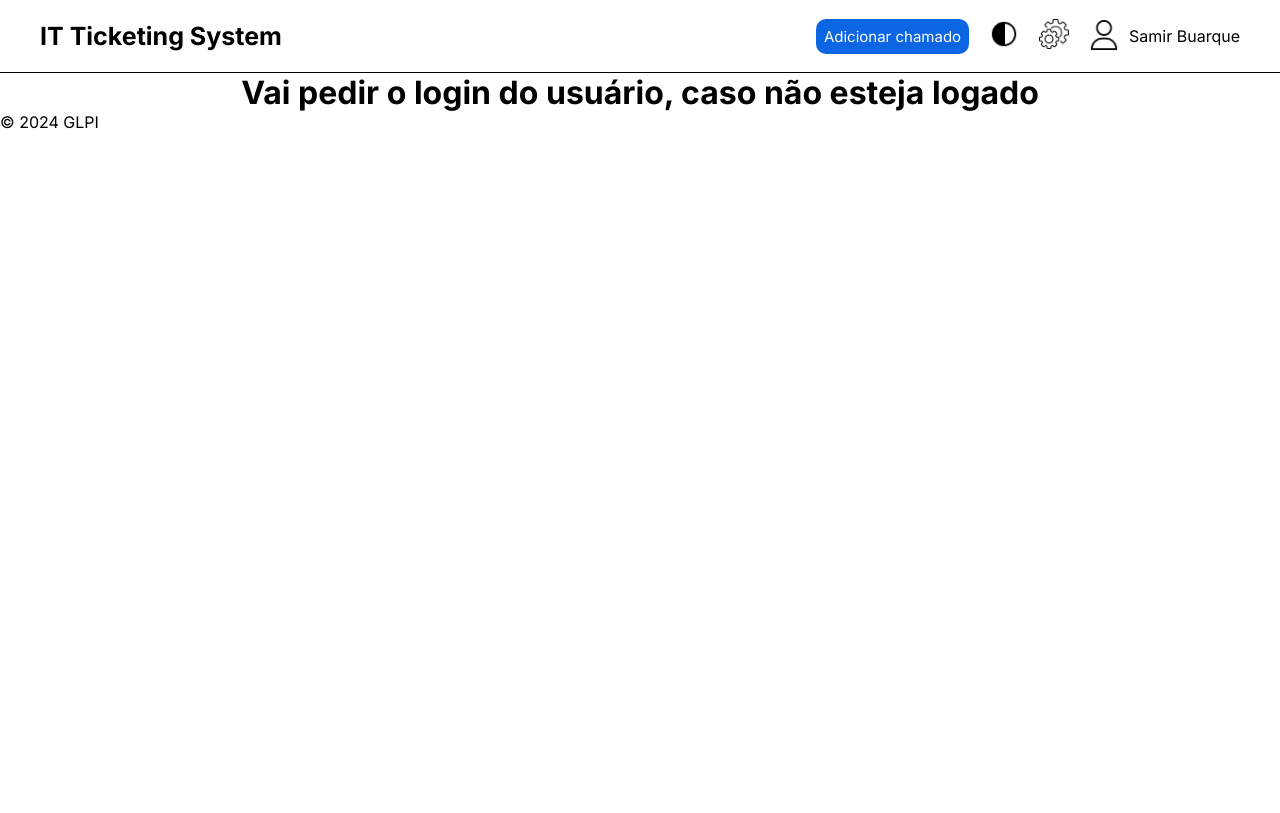
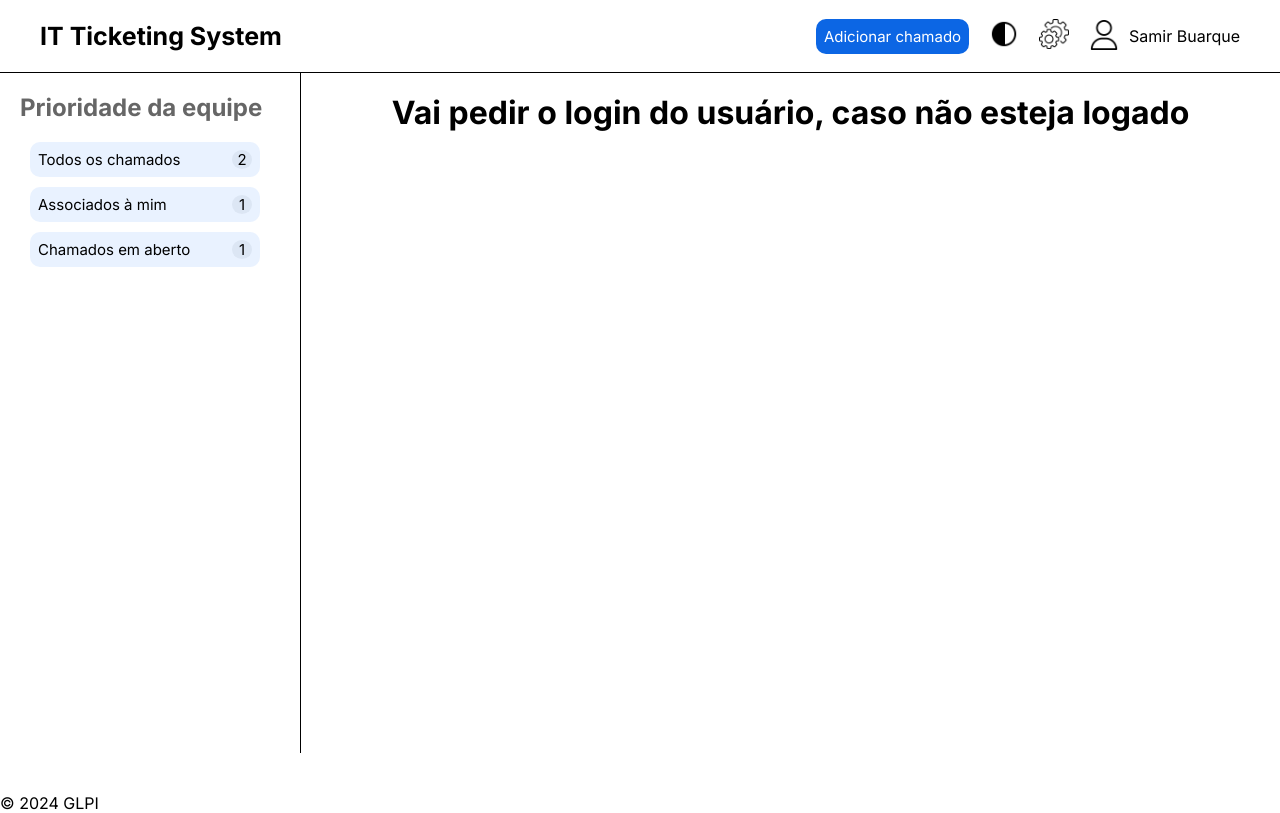
Before and after one commit to SamirBuarque/glpi-front, a Next.js app: page / in a window 1280 px wide. Built offline with nearby package versions, Linux system fonts and the light colour scheme.

Commit message:
criando a side bar do dashboard e modificando o layout da pagina

```diff
--- a/src/app/components/header.tsx
+++ b/src/app/components/header.tsx
@@ -1,6 +1,5 @@
 "use client";
 
-import React from "react";
 import styles from "@/app/styles/header.module.css";
 import { useRouter } from "next/navigation";
 
--- /dev/null
+++ b/src/app/components/sideBar.tsx
@@ -0,0 +1,29 @@
+"use client";
+
+import styles from "@/app/styles/sideBar.module.css";
+import { useRouter } from "next/navigation";
+
+export default function sideBar() {
+  const router = useRouter();
+
+  function handleNavigation(path: string) {
+    router.push(path);
+  }
+
+  return (
+    <div className={styles.sidebar}>
+      <h2 className={styles.sidebar_title}>Prioridade da equipe</h2>
+      <ul>
+        <li>
+          <button className={styles.button}>Todos os chamados <span>2</span></button>
+        </li>
+        <li>
+          <button className={styles.button}>Associados à mim <span>1</span></button>
+        </li>
+        <li>
+          <button className={styles.button}>Chamados em aberto <span>1</span></button>
+        </li>
+      </ul>
+    </div>
+  );
+}
--- a/src/app/layout.tsx
+++ b/src/app/layout.tsx
@@ -1,6 +1,8 @@
-import "@/app/styles/globals.css"
+import "@/app/styles/globals.css";
+import styles from "@/app/styles/layout.module.css";
 import Header from "@/app/components/header";
 import Footer from "@/app/components/footer";
+import SideBar from "./components/sideBar";
 
 export default function RootLayout({
   children,
@@ -8,11 +10,16 @@ export default function RootLayout({
   children: React.ReactNode;
 }>) {
   return (
-    <html lang="en">
+    <html>
       <body>
-        <Header />
-        {children}
-        <Footer />
+        <div>
+          <Header />
+          <div className={styles.mainLayout}>
+            <SideBar />
+            <main className={styles.mainContent}>{children}</main>
+          </div>
+          <Footer />
+        </div>
       </body>
     </html>
   );
--- /dev/null
+++ b/src/app/styles/layout.module.css
@@ -0,0 +1,11 @@
+.mainLayout {
+    display: flex;
+    flex-direction: row;
+}
+
+.mainContent {
+    flex-grow: 1;
+    margin: 20px;
+    min-height: 85vh;
+
+}
--- /dev/null
+++ b/src/app/styles/sideBar.module.css
@@ -0,0 +1,45 @@
+.sidebar{
+    border-right: 1px solid black;
+    width: 300px;
+    height: 85vh;
+}
+
+.sidebar_title {
+    color: hsl(0, 0%, 40%);
+    margin: 20px;
+}
+
+.sidebar ul {
+    margin-left: 20px;
+    list-style: none;
+}
+
+.sidebar li {
+    margin: 10px;
+}
+
+.button {
+    background-color: #e9f2ff;
+    border: none;
+    padding: 8px;
+    color: black;
+    border-radius: 10px;
+    font-size: 15px;
+    cursor: pointer;
+    width: 230px;
+    text-align: left;
+    display: flex;
+    justify-content: space-between;
+    align-items: center;
+  }
+
+  .button:hover {
+    background-color: hsl(215, 100%, 80%);
+  }
+
+  .button span {
+    background-color: #DCE6F4;
+    width: 20px;
+    border-radius: 100%;
+    text-align: center;
+  }
```
